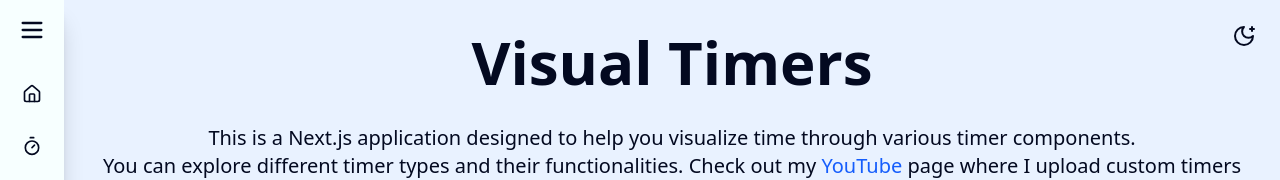
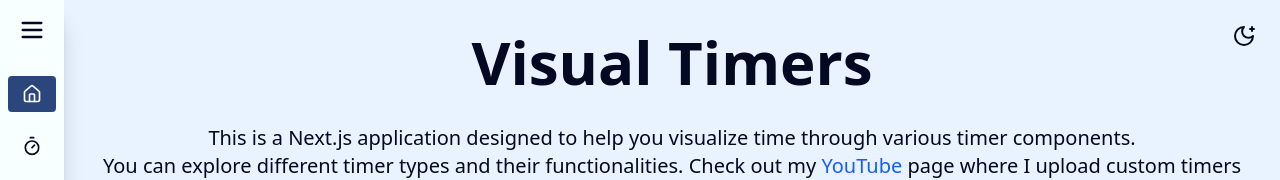
Before and after one commit to JGrineau/visual-timers, a Next.js app: page / in a window 1280 px wide. Shown: the top 180 px of the page. Built offline with nearby package versions, Linux system fonts and the light colour scheme.

Commit message:
data-active added to the active page

```diff
--- a/src/components/side-bar/Page.tsx
+++ b/src/components/side-bar/Page.tsx
@@ -1,5 +1,6 @@
 "use client";
 import Link from "next/link";
+import { usePathname } from "next/navigation";
 import "../../app/globals.css";
 import {
   Menu,
@@ -20,6 +21,7 @@ type Props = {
 };
 
 export default function Page({ isCollapsed, setIsCollapsed }: Props) {
+  const pathname = usePathname();
   const navItemAlignment = isCollapsed ? "justify-center" : "justify-start";
 
   return (
@@ -49,7 +51,8 @@ export default function Page({ isCollapsed, setIsCollapsed }: Props) {
         <nav className="flex flex-col gap-4">
           <Link
             href="/"
-            className={`flex items-center ${navItemAlignment} space-x-2 hover:bg-primary hover:text-white p-2 rounded transition`}
+            data-active={pathname === "/"}
+            className={`flex items-center ${navItemAlignment} space-x-2 hover:bg-primary hover:text-white p-2 rounded transition  data-[active=true]:bg-primary data-[active=true]:text-white`}
           >
             <HomeIcon size={20} />
             {!isCollapsed && <span>Home</span>}
@@ -58,7 +61,8 @@ export default function Page({ isCollapsed, setIsCollapsed }: Props) {
           <div className="relative">
             <Link
               href="/pomodoro"
-              className={`flex items-center ${navItemAlignment} space-x-2 hover:bg-primary hover:text-white p-2 rounded transition`}
+              data-active={pathname === "/pomodoro"}
+              className={`flex items-center ${navItemAlignment} space-x-2 hover:bg-primary hover:text-white p-2 rounded transition data-[active=true]:bg-primary data-[active=true]:text-white`}
             >
               <Timer size={20} />
               {!isCollapsed && <span>Pomodoro</span>}
@@ -67,21 +71,24 @@ export default function Page({ isCollapsed, setIsCollapsed }: Props) {
 
           <Link
             href="/linear"
-            className={`flex items-center ${navItemAlignment} space-x-2 hover:bg-primary hover:text-white p-2 rounded transition`}
+            data-active={pathname === "/linear"}
+            className={`flex items-center ${navItemAlignment} space-x-2 hover:bg-primary hover:text-white p-2 rounded transition data-[active=true]:bg-primary data-[active=true]:text-white`}
           >
             <LineChart size={20} />
             {!isCollapsed && <span>Linear</span>}
           </Link>
           <Link
             href="/radial"
-            className={`flex items-center ${navItemAlignment} space-x-2 hover:bg-primary hover:text-white p-2 rounded transition`}
+            data-active={pathname === "/radial"}
+            className={`flex items-center ${navItemAlignment} space-x-2 hover:bg-primary hover:text-white p-2 rounded transition data-[active=true]:bg-primary data-[active=true]:text-white`}
           >
             <Circle size={20} />
             {!isCollapsed && <span>Radial</span>}
           </Link>
           <Link
             href="/custom"
-            className={`flex flex-col ${navItemAlignment} hover:hover:bg-primary hover:text-white p-2 rounded transition`}
+            data-active={pathname === "/custom"}
+            className={`flex flex-col ${navItemAlignment} hover:hover:bg-primary hover:text-white p-2 rounded transition data-[active=true]:bg-primary data-[active=true]:text-white`}
           >
             <div className={`flex items-center ${navItemAlignment} space-x-2`}>
               <Clock size={20} />
```
